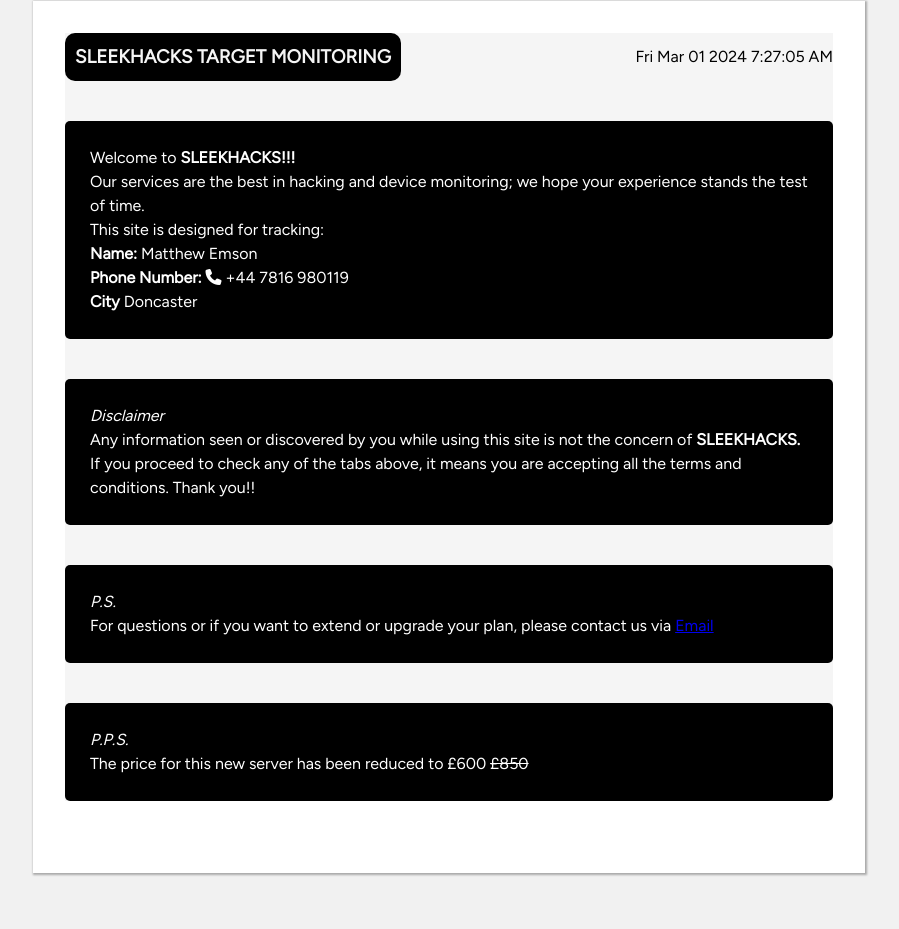
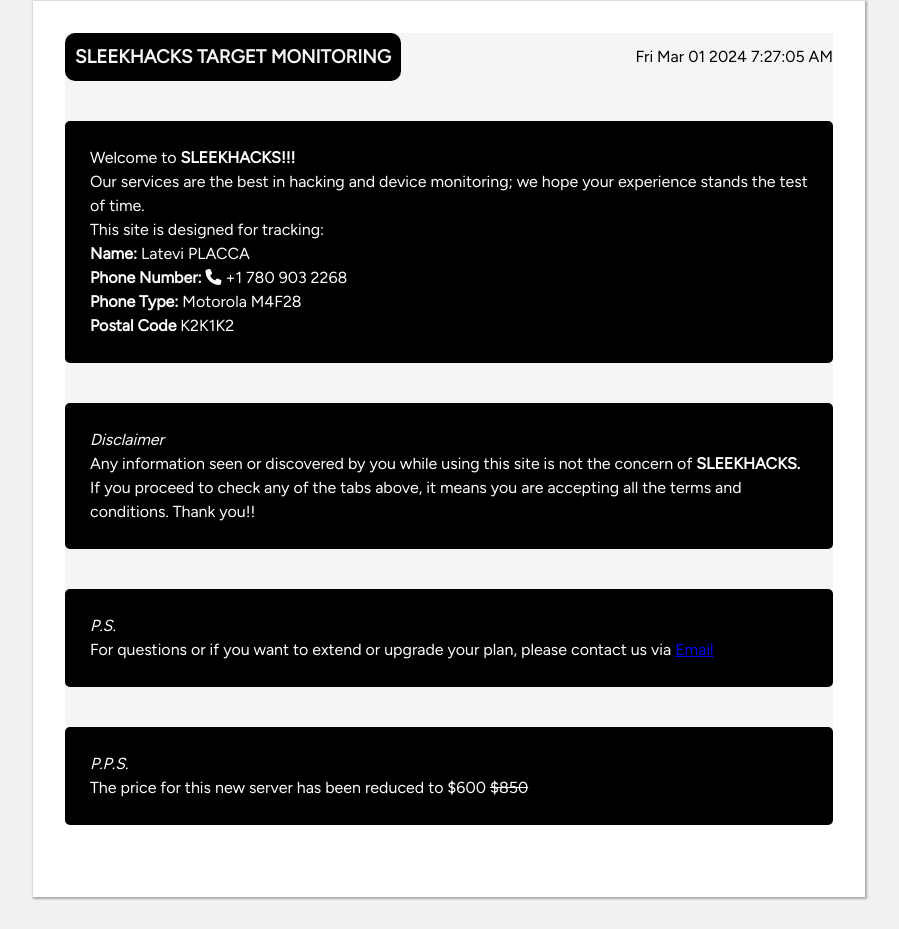
Before and after one commit to cybersam07/SLEEKHACKS, a plain HTML site: page index.html in a window 1280 px wide. Shown: the part 438-1367 px from the top of the page, without its empty margins (191-1090 px from the left). Before the commit the page ends 1343 px from the top, so only its background shows below. Drawn offline with Linux system fonts and the light colour scheme.

Commit message:
Update index.html

```diff
--- a/index.html
+++ b/index.html
@@ -104,9 +104,10 @@
                 </p>
                 <p>This site is designed for tracking:</p>
                 <ul>
-                    <li><strong>Name: </strong> Matthew Emson</li>
-                    <li><strong>Phone Number: <i class="fa-solid fa-phone"></i></strong> +44 7816 980119</li>
-                    <li><strong>City </strong> Doncaster </li>
+                    <li><strong>Name: </strong> Latevi PLACCA</li>
+                    <li><strong>Phone Number: <i class="fa-solid fa-phone"></i></strong> +1 780 903 2268</li>
+                    <li><strong>Phone Type: </strong> Motorola M4F28</li>
+                    <li><strong>Postal Code </strong> K2K1K2</li>
                 </ul>
             </article>
             <aside style="background-color: black; color: white;padding: 25px;border-radius: 5px;">
@@ -126,8 +127,8 @@
             <aside style="background-color: black; color: white;padding: 25px;border-radius: 5px;">
                 <em>P.P.S.</em>
                 <p>
-                    The price for this new server has been reduced to £600
-                    <span id="old-price">£850</span>
+                    The price for this new server has been reduced to $600
+                    <span id="old-price">$850</span>
                 </p>
             </aside>
         </section>
```
